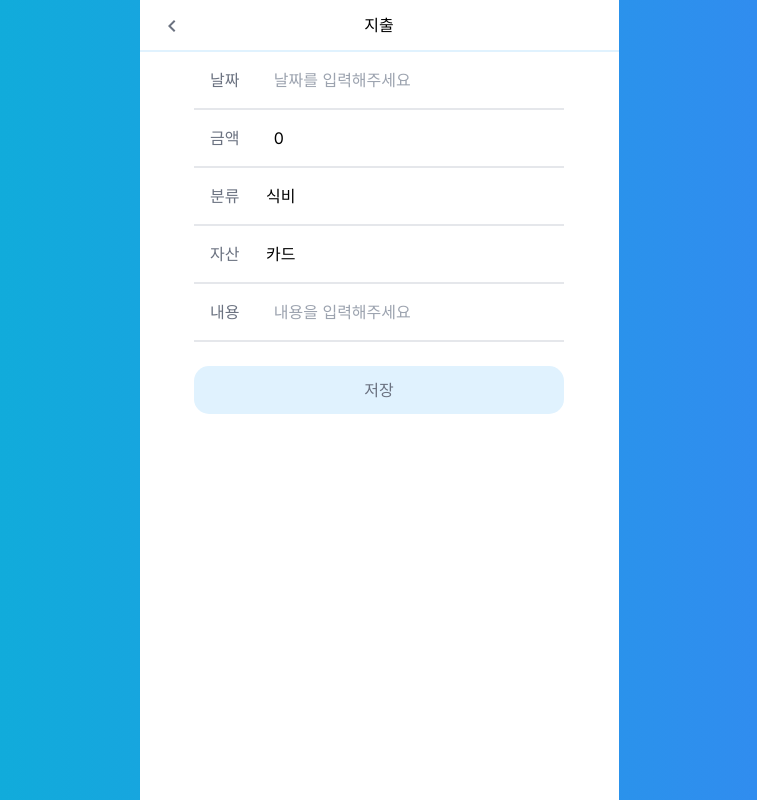
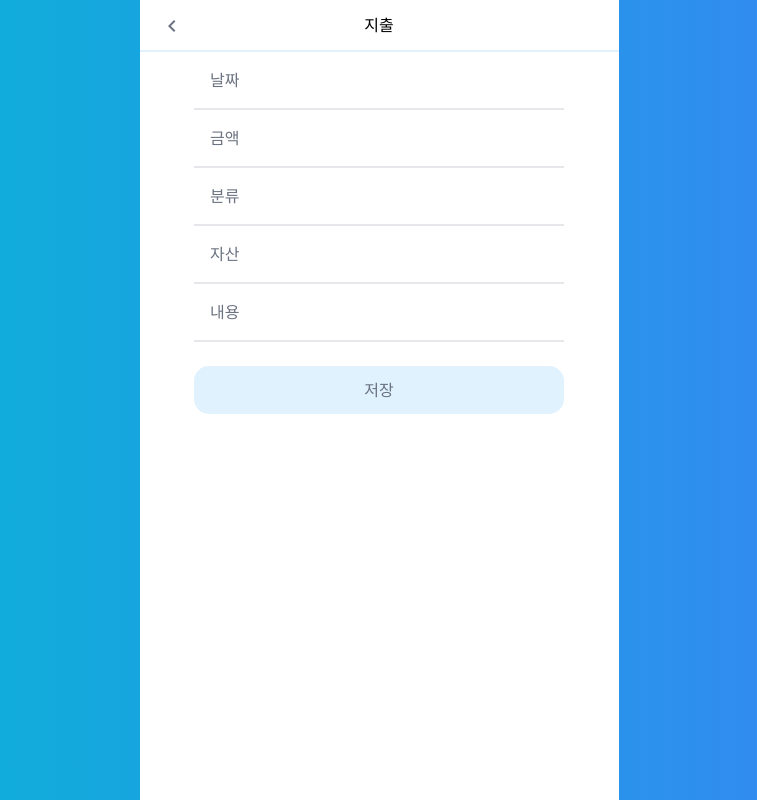
Before and after one commit to gagyeong17/account-book, a Next.js app: page /register in a window 1280 px wide. Shown: the whole page, without its empty margins (261-1018 px from the left). Built offline with nearby package versions, Linux system fonts and the light colour scheme.

Commit message:
:sparkles: 달력 제외 지출 폼 기능 구현

```diff
--- a/src/app/components/Button.tsx
+++ b/src/app/components/Button.tsx
@@ -1,9 +1,13 @@
 interface ButtonProps {
   children: React.ReactNode;
+  type?: "button" | "submit" | "reset";
 }
-const Button = ({ children }: ButtonProps) => {
+const Button = ({ children, type = "submit" }: ButtonProps) => {
   return (
-    <button className="text-gray-500 bg-sky-100 rounded-md w-full h-12 hover:bg-sky-200 active:bg-sky-200 border-none">
+    <button
+      type={type}
+      className="text-gray-500 bg-sky-100 rounded-md w-full h-12 hover:bg-sky-200 active:bg-sky-200 border-none"
+    >
       {children}
     </button>
   );
--- a/src/app/components/ListBox.tsx
+++ b/src/app/components/ListBox.tsx
@@ -9,7 +9,6 @@ type ListBoxProps = {
 };
 const ListBox = ({ value, onChangeInput, list, label }: ListBoxProps) => {
   const [isFocused, setIsFocused] = useState(false);
-
   return (
     <Listbox value={value} onChange={onChangeInput}>
       <Listbox.Button
@@ -23,14 +22,13 @@ const ListBox = ({ value, onChangeInput, list, label }: ListBoxProps) => {
         {label && (
           <label className="text-gray-500 w-14 text-left">{label}</label>
         )}
-
         {value.label}
       </Listbox.Button>
       <Listbox.Options>
-        {list.map((person, idx) => (
+        {list.map((person) => (
           <Listbox.Option
             onClick={() => setIsFocused(false)}
-            key={idx}
+            key={person.value}
             value={person}
             className="flex items-center justify-between p-2 text-gray-500 hover:bg-gray-100 active:bg-gray-100  cursor-pointer"
           >
--- a/src/app/login/page.tsx
+++ b/src/app/login/page.tsx
@@ -23,7 +23,6 @@ const Page = () => {
       </p>
       <Input
         id="email"
-        type="text"
         placeholder="아이디를 입력해주세요"
         onChangeInput={handleInputChange}
         value={loginData.email}
@@ -37,7 +36,7 @@ const Page = () => {
       />
       <div className="h-4" />
       <Button>로그인</Button>
-      <Link href="/signup">
+      <Link href="/signUp">
         <button className="pt-1 hover:underline underline-offset-4 text-black">
           회원가입 하러가기
         </button>
--- a/src/app/register/component/Form.tsx
+++ b/src/app/register/component/Form.tsx
@@ -8,83 +8,72 @@ import { CATEGORY_TYPES, PAYMENT_TYPES } from "@/app/constants/form";
 const Form = () => {
   const [formData, setFormData] = useState<SpendingData>({
     date: "",
-    amount: 0,
-    categoryType: CATEGORY_TYPES[0],
-    paymentType: PAYMENT_TYPES[0],
+    amount: "",
+    categoryType: { value: "", label: "", icon: "" },
+    paymentType: { value: "", label: "", icon: "" },
     content: "",
   });
-  console.log(formData);
+
   const handleInputChange = (event: ChangeEvent<HTMLInputElement>) => {
     setFormData({ ...formData, [event.target.id]: event.target.value });
   };
 
-  const handleCategoryTypeChange = (event: OptionType) => {
-    setFormData({ ...formData, categoryType: event });
-  };
-  const handlePaymentTypeChange = (event: OptionType) => {
-    setFormData({ ...formData, paymentType: event });
+  const handleSubmit = () => {
+    console.log({
+      ...formData,
+      categoryType: formData.categoryType.value,
+      paymentType: formData.paymentType.value,
+    });
   };
   return (
-    <div className="w-full flex flex-col items-center">
+    <form
+      onSubmit={(e) => {
+        e.preventDefault();
+        handleSubmit();
+      }}
+      className="w-full flex flex-col items-center"
+    >
       <div>
         <Input
+          label="날짜"
           id="date"
-          type="text"
-          placeholder="날짜를 입력해주세요"
           onChangeInput={handleInputChange}
           value={formData.date as string}
-          label="날짜"
         />
 
         <Input
+          label="금액"
           id="amount"
           type="tel"
-          placeholder="금액 입력해주세요"
           onChangeInput={handleInputChange}
           value={formData.amount as number}
-          label="금액"
         />
         <ListBox
+          label="분류"
+          list={CATEGORY_TYPES}
           value={formData.categoryType}
-          onChangeInput={handleCategoryTypeChange}
-          list={CATEGORY_TYPES}
-          label="분류"
+          onChangeInput={(event: OptionType) => {
+            setFormData({ ...formData, categoryType: event });
+          }}
         />
         <ListBox
+          label="자산"
+          list={PAYMENT_TYPES}
           value={formData.paymentType}
-          onChangeInput={handlePaymentTypeChange}
-          list={PAYMENT_TYPES}
-          label="자산"
-        />
-        {/* <Input
-          id="categoryType"
-          type="text"
-          placeholder="분류를 입력해주세요"
-          onChangeInput={handleInputChange}
-          value={formData.categoryType.label}
-          label="분류"
+          onChangeInput={(event: OptionType) => {
+            setFormData({ ...formData, paymentType: event });
+          }}
         />
         <Input
-          id="paymentType"
-          type="text"
-          placeholder="자산을 입력해주세요"
-          onChangeInput={handleInputChange}
-          value={formData.paymentType.label}
-          label="자산"
-        /> */}
-        <Input
           id="content"
-          type="text"
-          placeholder="내용을 입력해주세요"
           onChangeInput={handleInputChange}
           value={formData.content}
           label="내용"
         />
-
         <div className="h-6" />
         <Button>저장</Button>
       </div>
-    </div>
+    </form>
   );
 };
 
--- a/src/app/signup/page.tsx
+++ b/src/app/signup/page.tsx
@@ -25,7 +25,6 @@ const Page = () => {
       </p>
       <Input
         id="email"
-        type="text"
         placeholder="아이디를 입력해주세요"
         onChangeInput={handleInputChange}
         value={loginData.email}
@@ -38,11 +37,11 @@ const Page = () => {
         value={loginData.password}
       />
       <Input
-        id="password"
+        id="checkPassword"
         type="password"
         placeholder="비밀번호를 한번 더 입력해주세요"
         onChangeInput={handleInputChange}
-        value={loginData.password}
+        value={loginData.checkPassword}
       />
       <div className="h-4" />
       <Button>회원가입</Button>
--- a/src/app/statistics/type.d.ts
+++ b/src/app/statistics/type.d.ts
@@ -15,7 +15,7 @@ type OptionType = {
 
 type SpendingData = {
   date: Date | string;
-  amount: number;
+  amount: number | string;
   categoryType: OptionType;
   paymentType: OptionType;
   content: string;
```
